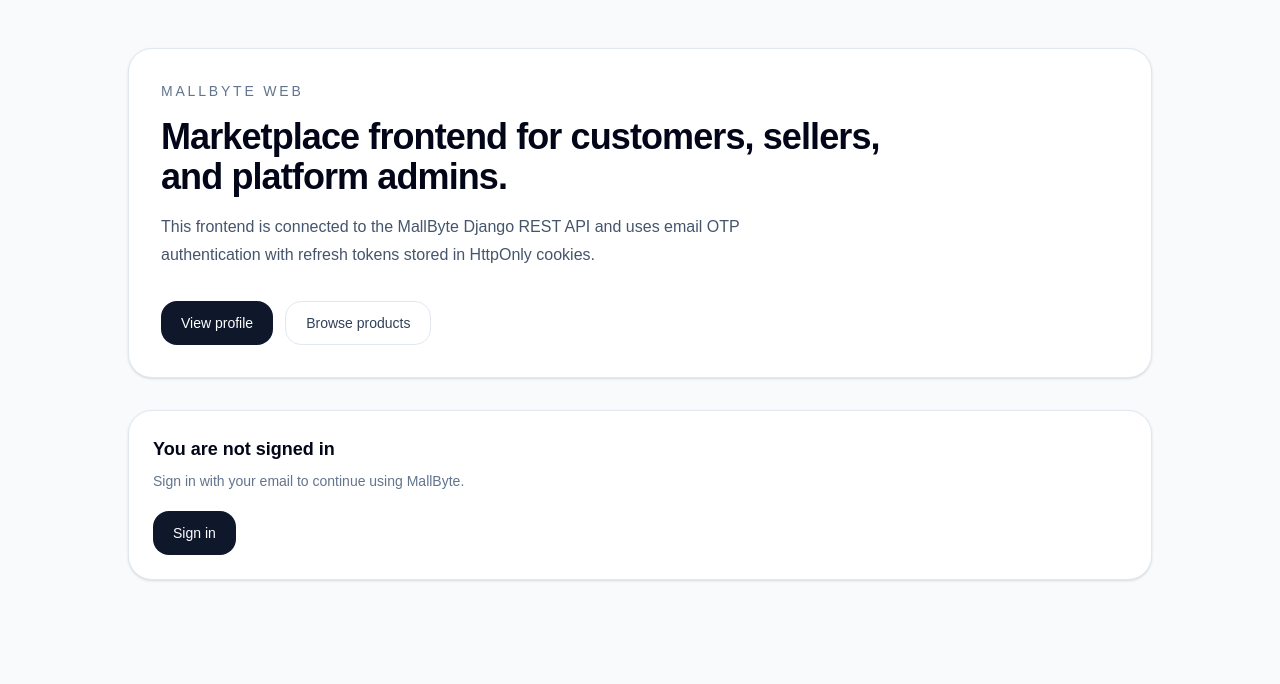
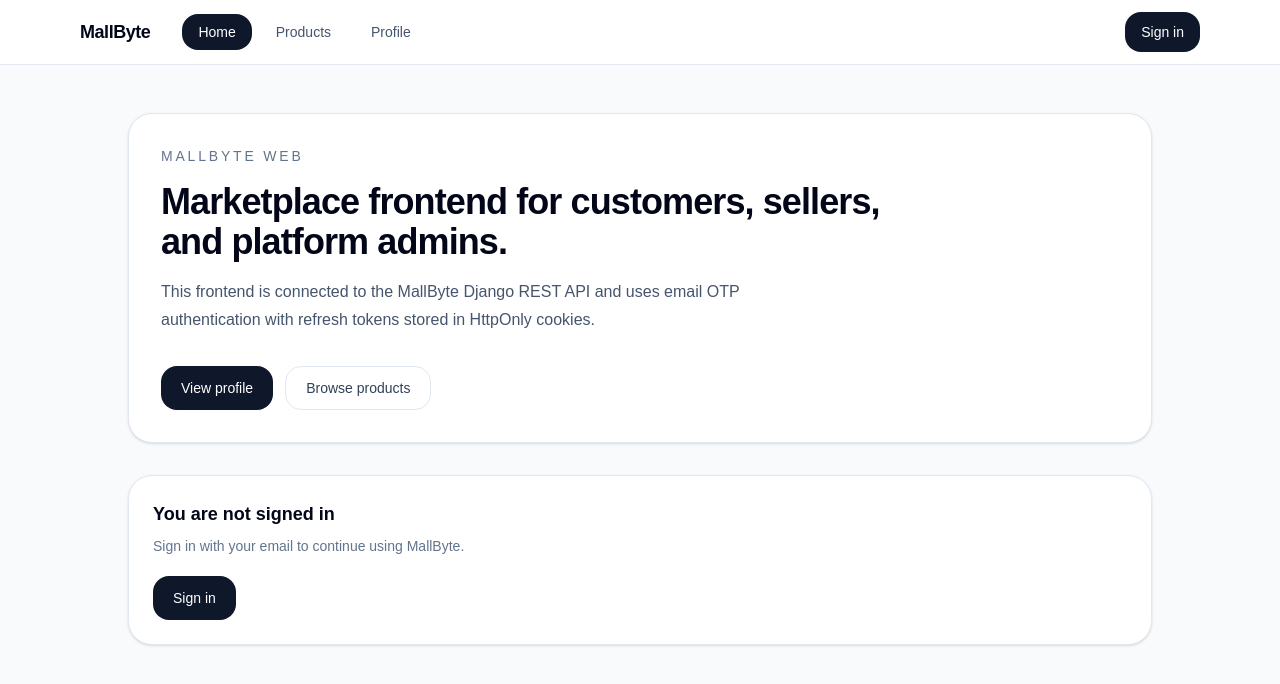
Before and after one commit to sinamoghtaderfar/mallbyte-web, a Next.js app: page / in a window 1280 px wide. Shown: the top 684 px of the page. Built offline with nearby package versions, Linux system fonts and the light colour scheme; no server answers.

Commit message:
feat(layout): add main app shell
Adds a shared site header and layout shell for the MallByte frontend.
Shows auth-aware navigation with profile and sign-out actions.

```diff
--- a/src/app/(customer)/profile/page.tsx
+++ b/src/app/(customer)/profile/page.tsx
@@ -1,14 +1,17 @@
+import { SiteShell } from "@/components/layout/site-shell";
 import { ProfileCard } from "@/features/auth/components/profile-card";
 import { ProtectedRoute } from "@/features/auth/components/protected-route";
 
 export default function ProfilePage() {
   return (
-    <main className="min-h-screen bg-slate-50 px-4 py-12">
+    <SiteShell>
+      <main className="px-4 py-12">
         <div className="mx-auto w-full max-w-4xl">
           <ProtectedRoute>
             <ProfileCard />
           </ProtectedRoute>
         </div>
       </main>
+    </SiteShell>
   );
 }
--- a/src/app/page.tsx
+++ b/src/app/page.tsx
@@ -1,10 +1,12 @@
 import Link from "next/link";
 
+import { SiteShell } from "@/components/layout/site-shell";
 import { AuthStatusCard } from "@/features/auth/components/auth-status-card";
 
 export default function HomePage() {
   return (
-    <main className="min-h-screen bg-slate-50 px-4 py-12">
+    <SiteShell>
+      <main className="px-4 py-12">
         <div className="mx-auto flex w-full max-w-5xl flex-col gap-8">
           <section className="rounded-3xl border border-slate-200 bg-white p-8 shadow-sm">
             <p className="text-sm font-medium uppercase tracking-[0.2em] text-slate-500">
@@ -37,8 +39,10 @@
               </Link>
             </div>
           </section>
+
           <AuthStatusCard />
         </div>
       </main>
+    </SiteShell>
   );
 }
--- /dev/null
+++ b/src/components/layout/site-header.tsx
@@ -0,0 +1,125 @@
+"use client";
+import Link from "next/link";
+import { usePathname, useRouter } from "next/navigation";
+import { useState } from "react";
+
+import { logout } from "@/features/auth/api";
+import { useAuthStore } from "@/features/auth/auth-store";
+import { getApiErrorMessage } from "@/lib/api/errors";
+
+const navItems = [
+  {
+    href: "/",
+    label: "Home",
+  },
+  {
+    href: "/products",
+    label: "Products",
+  },
+  {
+    href: "/profile",
+    label: "Profile",
+  },
+];
+
+function getLinkClass(isActive: boolean) {
+  return [
+    "rounded-2xl px-4 py-2 text-sm font-medium transition",
+    isActive
+      ? "bg-slate-900 text-white"
+      : "text-slate-600 hover:bg-slate-100 hover:text-slate-950",
+  ].join(" ");
+}
+
+export function SiteHeader() {
+  const pathname = usePathname();
+  const router = useRouter();
+
+  const user = useAuthStore((state) => state.user);
+  const isAuthenticated = useAuthStore((state) => state.isAuthenticated);
+  const clearAuth = useAuthStore((state) => state.clearAuth);
+
+  const [isLoggingOut, setIsLoggingOut] = useState(false);
+  const [error, setError] = useState("");
+
+  async function handleLogout() {
+    setError("");
+    setIsLoggingOut(true);
+
+    try {
+      await logout();
+    } catch (logoutError) {
+      setError(getApiErrorMessage(logoutError));
+    } finally {
+      clearAuth();
+      setIsLoggingOut(false);
+      router.push("/auth");
+    }
+  }
+
+  return (
+    <header className="sticky top-0 z-50 border-b border-slate-200 bg-white/90 backdrop-blur">
+      <div className="mx-auto flex h-16 w-full max-w-6xl items-center justify-between px-4">
+        <div className="flex items-center gap-8">
+          <Link href="/" className="text-lg font-bold tracking-tight text-slate-950">
+            MallByte
+          </Link>
+
+          <nav className="hidden items-center gap-2 md:flex">
+            {navItems.map((item) => (
+              <Link
+                key={item.href}
+                href={item.href}
+                className={getLinkClass(pathname === item.href)}
+              >
+                {item.label}
+              </Link>
+            ))}
+
+            {user?.is_seller ? (
+              <Link
+                href="/seller"
+                className={getLinkClass(pathname.startsWith("/seller"))}
+              >
+                Seller
+              </Link>
+            ) : null}
+          </nav>
+        </div>
+
+        <div className="flex items-center gap-3">
+          {error ? (
+            <p className="hidden text-sm text-red-600 lg:block">{error}</p>
+          ) : null}
+
+          {isAuthenticated && user ? (
+            <>
+              <div className="hidden text-right sm:block">
+                <p className="text-sm font-medium text-slate-900">
+                  {user.full_name || "MallByte User"}
+                </p>
+                <p className="text-xs text-slate-500">{user.email}</p>
+              </div>
+
+              <button
+                type="button"
+                onClick={handleLogout}
+                disabled={isLoggingOut}
+                className="h-10 rounded-2xl border border-slate-200 px-4 text-sm font-medium text-slate-700 transition hover:bg-slate-50 disabled:cursor-not-allowed disabled:opacity-60"
+              >
+                {isLoggingOut ? "Signing out..." : "Sign out"}
+              </button>
+            </>
+          ) : (
+            <Link
+              href="/auth"
+              className="inline-flex h-10 items-center justify-center rounded-2xl bg-slate-900 px-4 text-sm font-medium text-white transition hover:bg-slate-800"
+            >
+              Sign in
+            </Link>
+          )}
+        </div>
+      </div>
+    </header>
+  );
+}
--- /dev/null
+++ b/src/components/layout/site-shell.tsx
@@ -0,0 +1,16 @@
+import type { ReactNode } from "react";
+
+import { SiteHeader } from "./site-header";
+
+type SiteShellProps = {
+  children: ReactNode;
+};
+
+export function SiteShell({ children }: SiteShellProps) {
+  return (
+    <div className="min-h-screen bg-slate-50">
+      <SiteHeader />
+      {children}
+    </div>
+  );
+}
```
Lines whose indentation alone changed are shown as unchanged.
